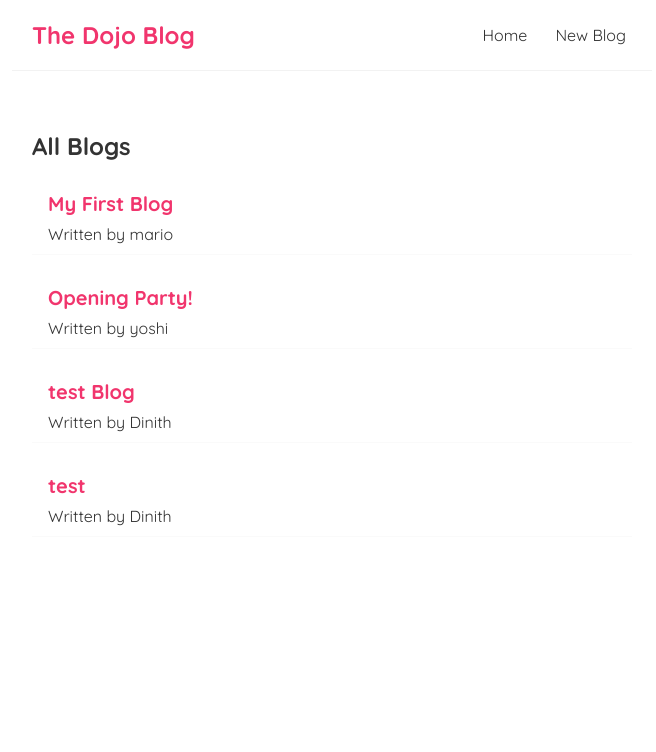
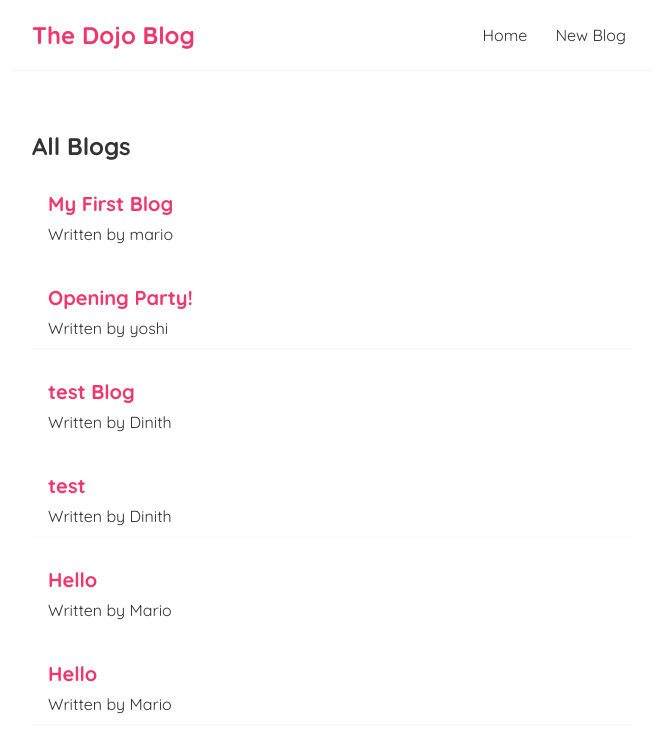
Before and after one commit to dinithmaleesha/learn-react, a React (Create React App) app: page / in a window 1280 px wide. Shown: the top 752 px of the page, without its empty margins (308-964 px from the left). Built offline with nearby package versions, Linux system fonts and the light colour scheme; data requests are answered from the project's data file.

Commit message:
Tutorial #30 - Programmatic Redirects

```diff
--- a/data/db.json
+++ b/data/db.json
@@ -23,6 +23,18 @@
       "title": "test",
       "body": "test blog",
       "author": "Dinith"
+    },
+    {
+      "id": "8695",
+      "title": "Hello",
+      "body": "hell",
+      "author": "Mario"
+    },
+    {
+      "id": "4b65",
+      "title": "Hello",
+      "body": "hell",
+      "author": "Mario"
     }
   ]
 }
--- a/src/Create.js
+++ b/src/Create.js
@@ -1,10 +1,12 @@
 import { useState } from "react";
+import { useNavigate  } from "react-router-dom";
 
 const Create = () => {
     const [title, setTitle] = useState('');
     const [body, setBody] = useState('');
     const [author, setAuthor] = useState('Dinith');
     const [isPending, setIsPending] = useState(false);
+    const navigate  = useNavigate();
 
     const handleSubmit = (e) => {
         e.preventDefault(); // prevent page refreshing
@@ -19,6 +21,8 @@ const Create = () => {
         }).then(() => {
             console.log('New Blog added!');
             setIsPending(false);
+            // navigate.go(1);
+            navigate('/');
         })
     }
 
```
